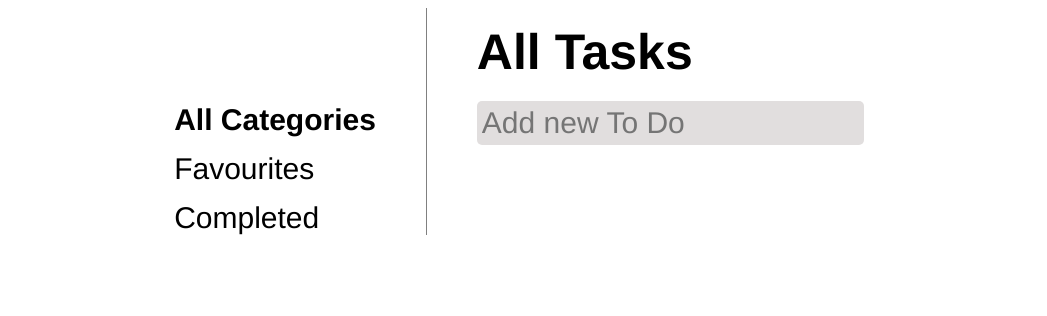
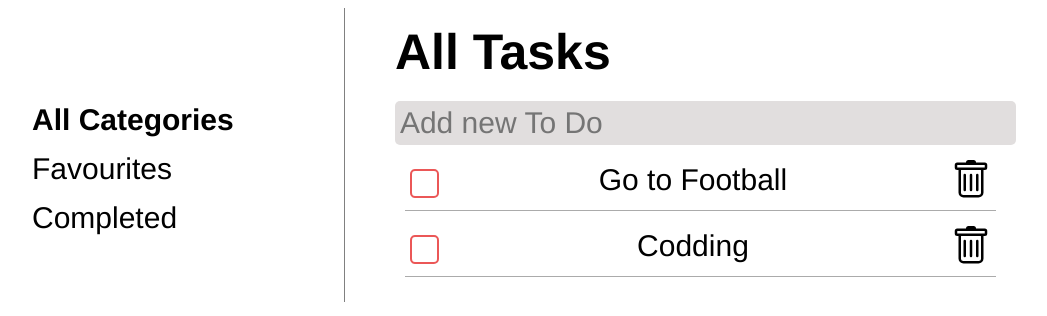
Before and after one commit to VladyslavLohynskyi/to-do-list-ts, a React (Create React App) app: page / in a window 1280 px wide. Shown: the top 316 px of the page, without its empty margins (96-1143 px from the left). Built offline with nearby package versions, Linux system fonts and the light colour scheme.

Commit message:
add Task interface

```diff
--- a/src/components/App/App.css
+++ b/src/components/App/App.css
@@ -6,4 +6,5 @@
 
 .app-container{
   display: flex;
+  width: 80vw;
 }
--- a/src/components/Category/Category.css
+++ b/src/components/Category/Category.css
@@ -1,5 +1,6 @@
 .category-container{
     border-right: 1px solid gray;
+    width: 30%;
     padding-top: 80px;
     padding-right: 50px;
 }
--- /dev/null
+++ b/src/components/Task/Task.css
@@ -0,0 +1,91 @@
+.task-container{
+    margin: 10px;
+    padding-bottom: 5px;
+    display: flex;
+    justify-content: space-between;
+    border-bottom: 1px solid var(--secondary-text-color);
+    align-items: center;
+}
+
+
+.task-text{
+    align-self: center;
+}
+
+.delete-btn{
+    display: flex;
+    width: 50px;
+    outline: none;
+    border: none;
+    border-radius: 5px;
+    padding: 5px;
+    background-color: transparent;
+    cursor: pointer;
+}
+
+.delete-btn img{
+    align-self: center;
+    width: 50px;
+}
+
+.delete-btn:hover{
+    background-color: var(--secondary-text-color);
+}
+
+.container {
+    display: block;
+    position: relative;
+    padding-left: 35px;
+    margin-bottom: 12px;
+    cursor: pointer;
+    font-size: 22px;
+    -webkit-user-select: none;
+    -moz-user-select: none;
+    -ms-user-select: none;
+    user-select: none;
+  }
+
+
+  .container input {
+    align-self: center;
+    position: absolute;
+    opacity: 0;
+    cursor: pointer;
+    height: 0;
+    width: 0;
+  }
+
+  .checkmark {
+    position: absolute;
+    top: -5px;
+    left: 5px;
+    height: 25px;
+    width: 25px;
+    border: 2px solid var(--complete-text-color);
+    border-radius: 5px;
+  }
+
+
+
+
+  .checkmark:after {
+    content: "";
+    position: absolute;
+    display: none;
+  }
+
+  .container input:checked ~ .checkmark:after {
+    display: block;
+  }
+
+  .container .checkmark:after {
+    left: 17px;
+    top: 0px;
+    width: 3px;
+    height: 10px;
+    border: solid var(--check-mark-color);
+    border-width: 0 2px 2px 0;
+    -webkit-transform: rotate(45deg) scale(3);
+    -ms-transform: rotate(45deg) scale(3);
+    transform: rotate(45deg) scale(3);
+  }
--- /dev/null
+++ b/src/components/Task/Task.tsx
@@ -0,0 +1,24 @@
+import './Task.css';
+import {ITask} from "../../enum/enum"
+import {FC} from 'react';
+import trash from "../../assets/images/trash.svg"
+
+interface IProps {
+    task:ITask
+}
+
+
+const Task:FC<IProps> = ({task}) => {
+    return (
+    <div className="task-container">
+        <label className="container">
+            <input type="checkbox"/>
+            <span className="checkmark"></span>
+        </label>
+        <div className='task-text'>{task.text}</div>
+        <button className='delete-btn'><img src={trash} alt="delete"/></button>
+    </div>
+  );
+}
+
+export default Task;
--- a/src/components/Tasks/Tasks.css
+++ b/src/components/Tasks/Tasks.css
@@ -1,5 +1,6 @@
 .tasks-container{
     margin: 15px 50px;
+    width: 70%;
 }
 
 .task-header{
@@ -9,6 +10,7 @@
 
 .add-input{
     background-color: rgba(225, 222, 222, 1);
+    width: 100%;
     padding: 5px;
     outline: none;
     border: none;
--- a/src/components/Tasks/Tasks.tsx
+++ b/src/components/Tasks/Tasks.tsx
@@ -1,9 +1,17 @@
+import { Key } from "react";
+import {ITask} from "../../enum/enum"
+import Task from "../Task/Task";
 import './Tasks.css';
+
 function Tasks() {
+    const tasks:ITask[] = [{id:"1",text:"Go to Football"},{id:"2",text:"Codding"}]
     return (
     <div className="tasks-container">
         <h2 className='task-header'>All Tasks</h2>
         <input className='add-input' type="text" placeholder="Add new To Do"/>
+        <div className='tasks'>
+            {tasks.map(task=><Task key={task.id as Key} task={task}/>)}
+        </div>
     </div>
   );
 }
--- /dev/null
+++ b/src/enum/enum.ts
@@ -0,0 +1,5 @@
+export interface ITask{
+    id: String
+    text: String
+    date?: Number
+}
--- /dev/null
+++ b/src/global.d.ts
@@ -0,0 +1,2 @@
+declare module "*svg" {
+    export default "" as string;}
```
Also changed, not shown: src/assets/images/trash.svg (added).
